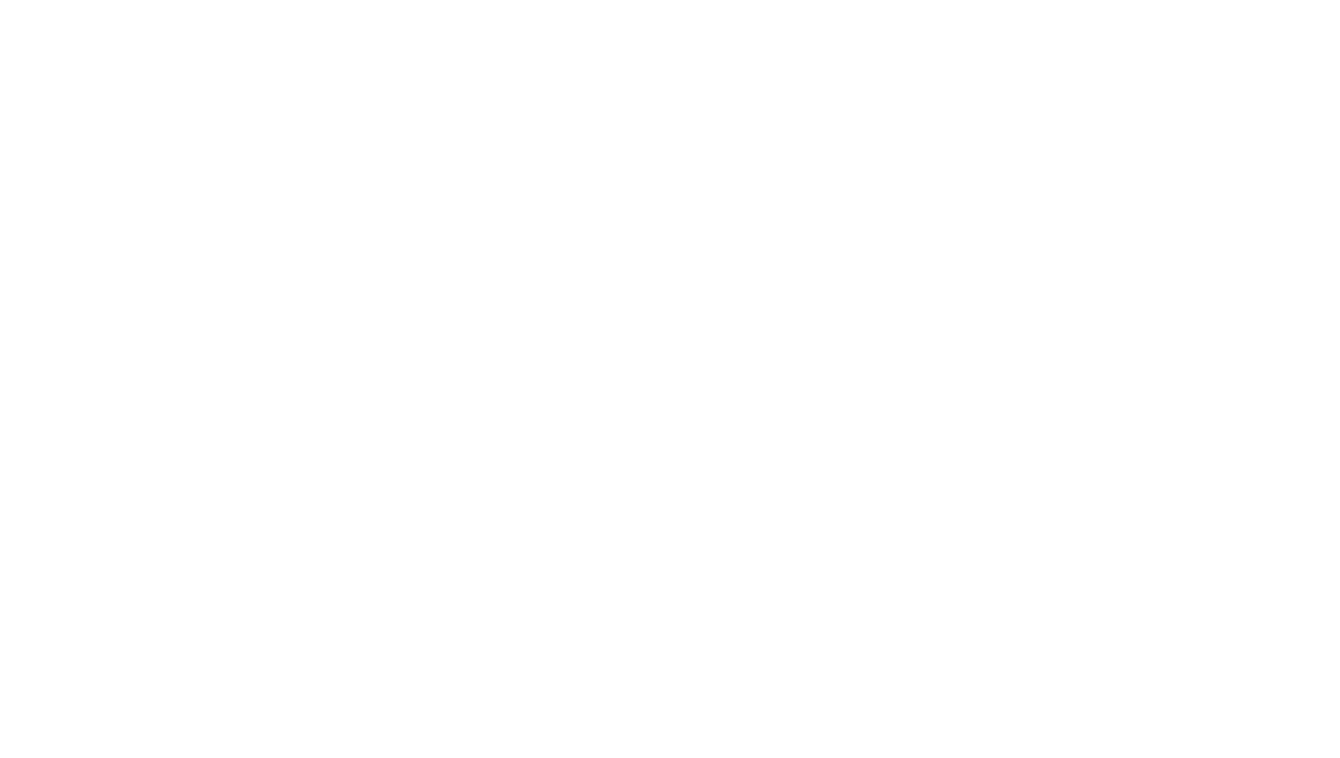
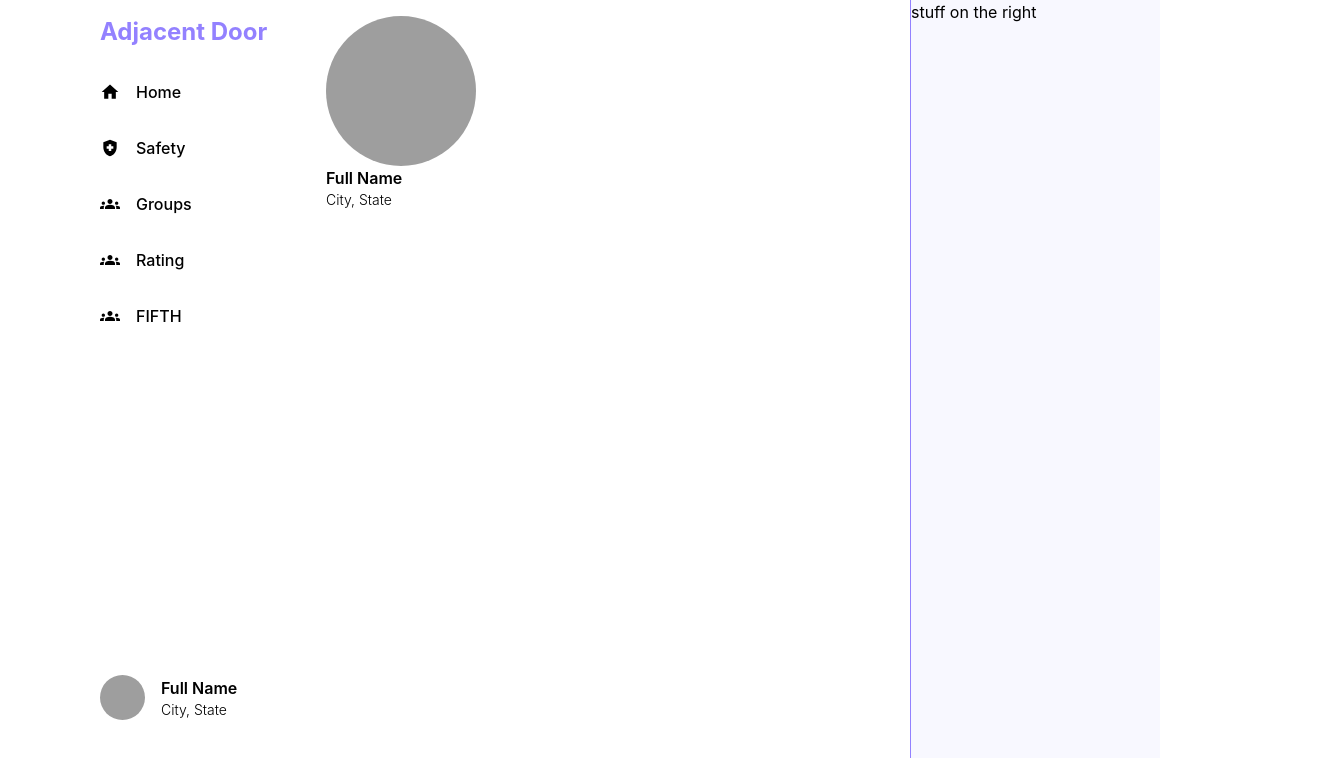
Before and after one commit to BlueOceanHRLAX48/AdjacentDoor, a React (Create React App) app: page /my-profile in a window 1280 px wide. Before the commit this address had no page. Shown: the top 758 px of the page, 1340 px wide, since content can reach past the window. Built offline with nearby package versions, Linux system fonts and the light colour scheme; grey boxes are pictures that could not be loaded.

Commit message:
left bar layout and profile skeleton

```diff
--- a/package.json
+++ b/package.json
@@ -16,6 +16,7 @@
     "react": "^17.0.2",
     "react-dom": "^17.0.2",
     "react-google-login": "^5.2.2",
+    "react-icons": "^4.3.1",
     "react-router-dom": "^6.2.1",
     "react-scripts": "5.0.0",
     "web-vitals": "^2.1.4"
--- a/src/App.js
+++ b/src/App.js
@@ -1,6 +1,7 @@
 import { BrowserRouter, Route, Routes } from 'react-router-dom';
 import Home from './Home';
 import Login from './Login';
+import MyProfile from './MyProfile';
 
 function App() {
   return (
@@ -8,6 +9,7 @@
       <Routes>
         <Route path='/' element={<Home />} />
         <Route path='/login' element={<Login />} />
+        <Route path='/my-profile' element={<MyProfile />} />
       </Routes>
     </BrowserRouter>
   );
--- a/src/LeftBar/MenuButton.js
+++ b/src/LeftBar/MenuButton.js
@@ -1,7 +1,5 @@
-import React from 'react';
-
 function MenuButton(props) {
-  return <div>{props.name}</div>;
+  return <div className='font-semibold'>{props.name}</div>;
 }
 
 export default MenuButton;
--- a/src/LeftBar/UserInfo.js
+++ b/src/LeftBar/UserInfo.js
@@ -1,7 +1,20 @@
-import React from 'react';
+import { Avatar } from '@mui/material';
 
 function UserInfo() {
-  return <div>User Info</div>;
+  return (
+    <div className='flex items-center absolute p-4 pr-8 bottom-8 mb-8 hover:bg-ghostWhite hover:rounded-full'>
+      <Avatar
+        alt='Remy Sharp'
+        src='/static/images/avatar/1.jpg'
+        sx={{ width: 45, height: 45 }}
+        className='mr-4'
+      />
+      <div className='text-base'>
+        <div className='font-semibold'>Full Name</div>
+        <div className='text-sm font-light'>City, State</div>
+      </div>
+    </div>
+  );
 }
 
 export default UserInfo;
--- a/src/LeftBar/index.js
+++ b/src/LeftBar/index.js
@@ -1,24 +1,40 @@
-import React from 'react';
-import MenuButton from './MenuButton';
+import { Link } from 'react-router-dom';
+import UserInfo from './UserInfo';
+import { MdGroups, MdHome, MdHealthAndSafety } from 'react-icons/md';
 
 function LeftBar() {
-  const [categories, setCategories] = React.useState([
-    'Home',
-    'Second',
-    'Third',
-    'Fourth',
-    'Fifth',
-  ]);
-
-  const categoryElements = categories.map((button, i) => (
-    <MenuButton name={button} key={i} />
-  ));
-
   return (
-    <div className='border-r border-primary bg-ghostWhite w-[250px] h-screen'>
-      {categoryElements}
+    <div className='flex flex-col w-[250px] h-screen px-6 py-4'>
+      <Link to='/'>
+        <div className='text-2xl  text-primary font-bold pb-4 px-4 '>Adjacent Door</div>
+      </Link>
+      <Link to='/'>
+        <LeftBarButton icon={<MdHome size='20' />} text={'Home'} />
+      </Link>
+      <Link to='/safety'>
+        <LeftBarButton icon={<MdHealthAndSafety size='20' />} text={'Safety'} />
+      </Link>
+      <Link to='/groups'>
+        <LeftBarButton icon={<MdGroups size='20' />} text={'Groups'} />
+      </Link>
+      <Link to='/rating'>
+        <LeftBarButton icon={<MdGroups size='20' />} text={'Rating'} />
+      </Link>
+      <Link to='/any'>
+        <LeftBarButton icon={<MdGroups size='20' />} text={'FIFTH'} />
+      </Link>
+      <Link to='/my-profile'>
+        <UserInfo />
+      </Link>
     </div>
   );
 }
 
+const LeftBarButton = ({ icon, text = 'text' }) => (
+  <div className={`flex py-4 px-4 hover:bg-ghostWhite hover:rounded-full cursor-pointer`}>
+    <div className='leftbar-icon'>{icon}</div>
+    <div className={`leftbar-menu`}>{text}</div>
+  </div>
+);
+
 export default LeftBar;
--- a/src/MyProfile.js
+++ b/src/MyProfile.js
@@ -1,7 +1,31 @@
 import React from 'react';
+import RightBar from './RightBar/index';
+import LeftBar from './LeftBar/index';
+import { Avatar } from '@mui/material';
 
 function MyProfile() {
-  return <div></div>;
+  return (
+    <div className='w-screen flex'>
+      <div className='hidden sm:flex'>
+        <LeftBar />
+      </div>
+      <div className='w-[600px] min-h-screen p-4'>
+        <Avatar
+          alt='Remy Sharp'
+          src='/static/images/avatar/1.jpg'
+          sx={{ width: 150, height: 150 }}
+          className='mr-4'
+        />
+        <div className='text-base'>
+          <div className='font-semibold'>Full Name</div>
+          <div className='text-sm font-light'>City, State</div>
+        </div>
+      </div>
+      <div>
+        <RightBar />
+      </div>
+    </div>
+  );
 }
 
 export default MyProfile;
--- a/src/index.css
+++ b/src/index.css
@@ -4,9 +4,8 @@
 
 body {
   margin: 0;
-  font-family: -apple-system, BlinkMacSystemFont, 'Segoe UI', 'Roboto', 'Oxygen',
-    'Ubuntu', 'Cantarell', 'Fira Sans', 'Droid Sans', 'Helvetica Neue',
-    sans-serif;
+  font-family: -apple-system, BlinkMacSystemFont, 'Segoe UI', 'Roboto', 'Oxygen', 'Ubuntu',
+    'Cantarell', 'Fira Sans', 'Droid Sans', 'Helvetica Neue', sans-serif;
   -webkit-font-smoothing: antialiased;
   -moz-osx-font-smoothing: grayscale;
   max-width: 1160px;
@@ -14,6 +13,14 @@
 }
 
 code {
-  font-family: source-code-pro, Menlo, Monaco, Consolas, 'Courier New',
-    monospace;
+  font-family: source-code-pro, Menlo, Monaco, Consolas, 'Courier New', monospace;
 }
+
+@layer components {
+  .leftbar-icon {
+    @apply relative flex items-center justify-start mr-4;
+  }
+  .leftbar-menu {
+    @apply relative flex items-center justify-start text-base font-medium;
+  }
+}
--- a/tailwind.config.js
+++ b/tailwind.config.js
@@ -1,17 +1,17 @@
 module.exports = {
-  content: ["./src/**/*.{js,jsx,ts,tsx}"],
+  content: ['./src/**/*.{js,jsx,ts,tsx}'],
   theme: {
     extend: {
       colors: {
         transparent: 'transparent',
         current: 'currentColor',
-        primary: '#B8B8FF',
-        secondary: '#9381FF',
+        primary: '#9381FF',
+        secondary: '#B8B8FF',
         ghostWhite: '#F8F8FF',
         antiqueWhite: '#FFEEDD',
-        silk: '#FFD8BE'
+        silk: '#FFD8BE',
       },
-    }
+    },
   },
   plugins: [],
-}
+};
```
Also changed, not shown: 1 other file (tests, documents, lock files or other folders).
